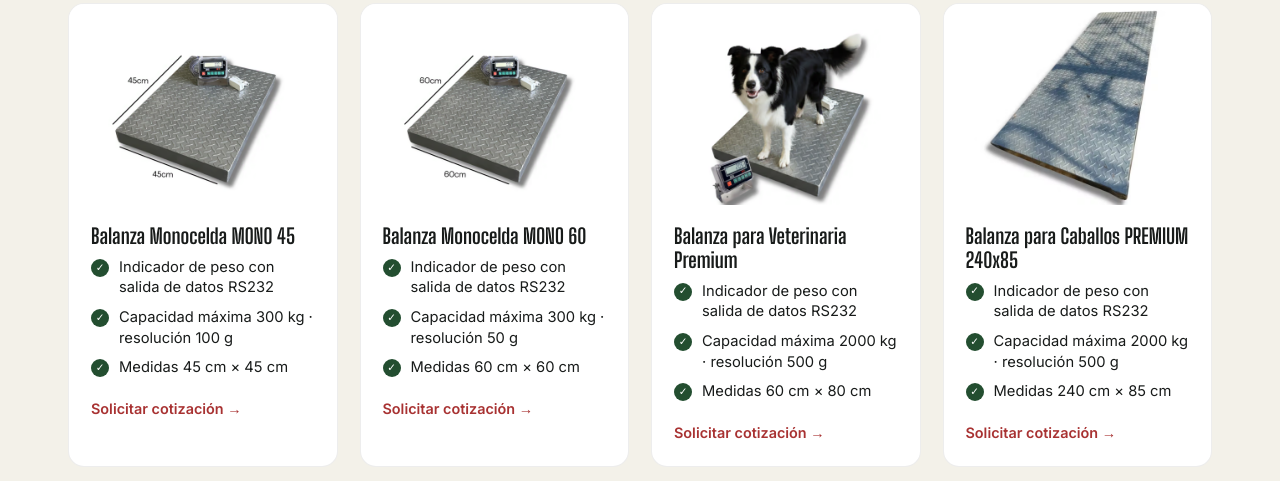
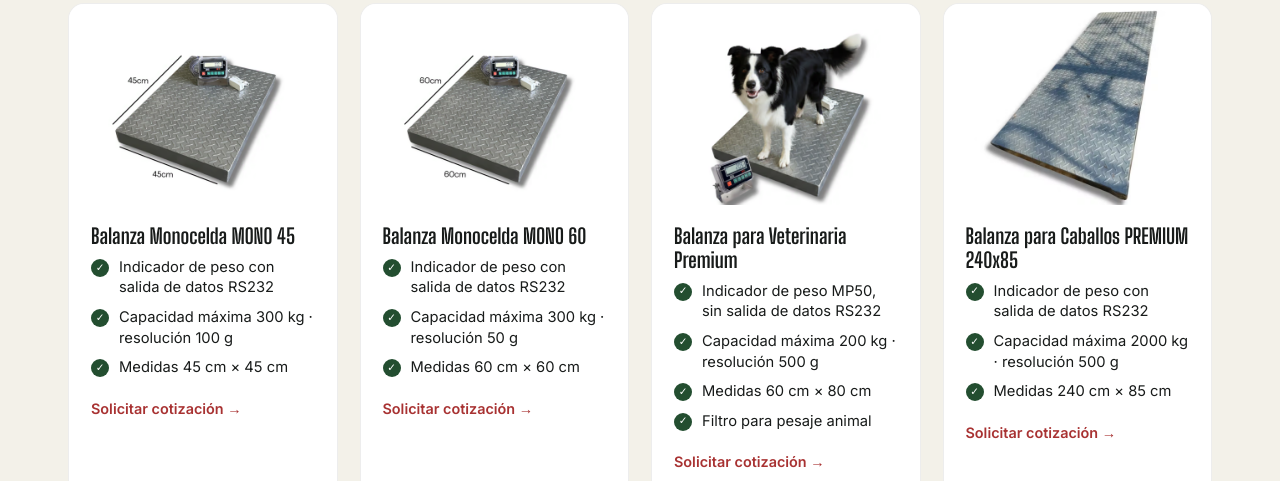
Before and after one commit to braianchavez/balanzas-baes, a website: page index.html in a window 1280 px wide. Shown: the part 3029-3510 px from the top of the page. Drawn offline with nearby package versions, Linux system fonts and the light colour scheme.

Commit message:
balanza veterianria peso arreglo

```diff
--- a/index.html
+++ b/index.html
@@ -3,8 +3,8 @@
 <head>
 <meta charset="UTF-8">
 <meta name="viewport" content="width=device-width, initial-scale=1.0">
-<title>BAES — El peso justo, siempre | Soluciones de pesaje agroindustrial</title>
-<meta name="description" content="BAES fabrica balanzas y sistemas de pesaje para el agro: monoceldas, plataformas industriales, balanzas para hacienda, caballos y veterinaria. El peso justo, siempre.">
+<title>Baes Balanzas Industriales | Venta, Calibración y Servicio Técnico</title>
+<meta name="description" content="Balanzas industriales, balanzas del agro, balanzas de laboratorio, plataformas industriales, monocelda premium. Fabricación, reparación y calibración.">
 
 <link rel="preconnect" href="https://fonts.googleapis.com">
 <link rel="preconnect" href="https://fonts.gstatic.com" crossorigin>
@@ -365,9 +365,10 @@
           <div class="product-body">
             <h3>Balanza para Veterinaria Premium</h3>
             <ul class="product-specs">
-              <li><span class="spec-check">✓</span>Indicador de peso con salida de datos RS232</li>
-              <li><span class="spec-check">✓</span>Capacidad máxima 2000&nbsp;kg · resolución 500&nbsp;g</li>
+              <li><span class="spec-check">✓</span>Indicador de peso MP50, sin salida de datos RS232</li>
+              <li><span class="spec-check">✓</span>Capacidad máxima 200&nbsp;kg · resolución 500&nbsp;g</li>
               <li><span class="spec-check">✓</span>Medidas 60&nbsp;cm × 80&nbsp;cm</li>
+              <li><span class="spec-check">✓</span>Filtro para pesaje animal</li>
             </ul>
             <br>
             <a href="https://wa.me/5491168553135" target="_blank" rel="noopener" class="product-cta">Solicitar cotización →</a>
--- /dev/null
+++ b/package.json
@@ -0,0 +1,5 @@
+{
+  "devDependencies": {
+    "prettier": "^3.9.6"
+  }
+}
```
Also changed, not shown: 1 other file.
